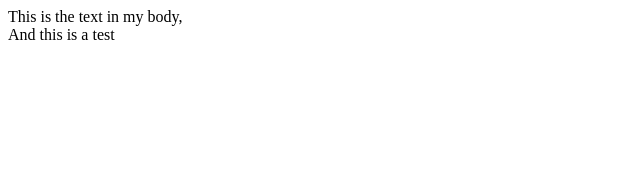
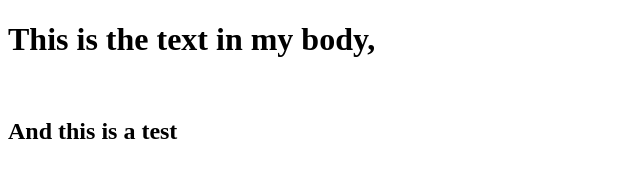
Before and after one commit to Timothyvankeulen/HtmlTest, a plain HTML site: page index.html in a window 1280 px wide. Shown: the whole page, without its empty margins (0-640 px from the left). Drawn offline with Linux system fonts and the light colour scheme.

Commit message:
Update index.html

```diff
--- a/index.html
+++ b/index.html
@@ -5,6 +5,6 @@
         <title>Webpage</title>
     </head>
     <body>
-    This is the text in my body,<br />And this is a test
+        <h1>This is the text in my body,</h1><br /><h2>And this is a test</h2>
     </body>
 </html>
```
